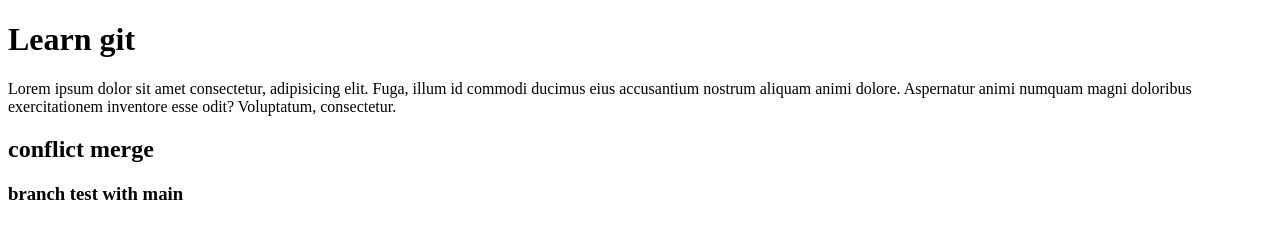
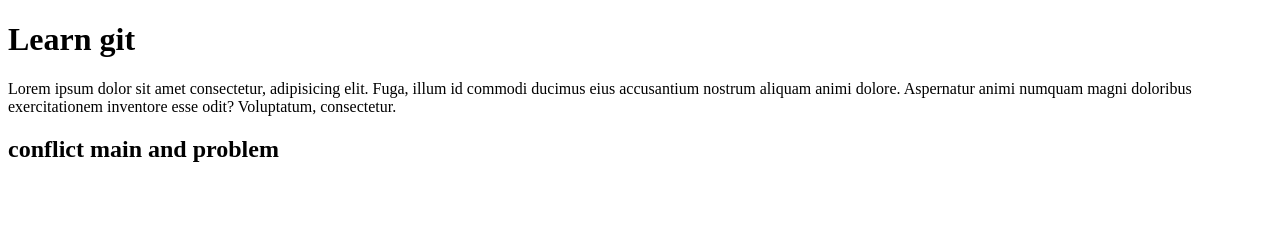
Before and after one commit to Tijprgrmist/gitLearn, a plain HTML site: page index.html in a window 1280 px wide. Drawn offline with Linux system fonts and the light colour scheme.

Commit message:
modified index.html in br main

```diff
--- a/index.html
+++ b/index.html
@@ -12,8 +12,7 @@
     <p>Lorem ipsum dolor sit amet consectetur, adipisicing elit. Fuga, illum id commodi ducimus eius accusantium nostrum
         aliquam animi dolore. Aspernatur animi numquam magni doloribus exercitationem inventore esse odit? Voluptatum,
         consectetur.</p>
-    <h2>conflict merge</h2>
-    <h3>branch test with main</h3>
+    <h2>conflict main and problem</h2>
 </body>
 
 </html>
```
